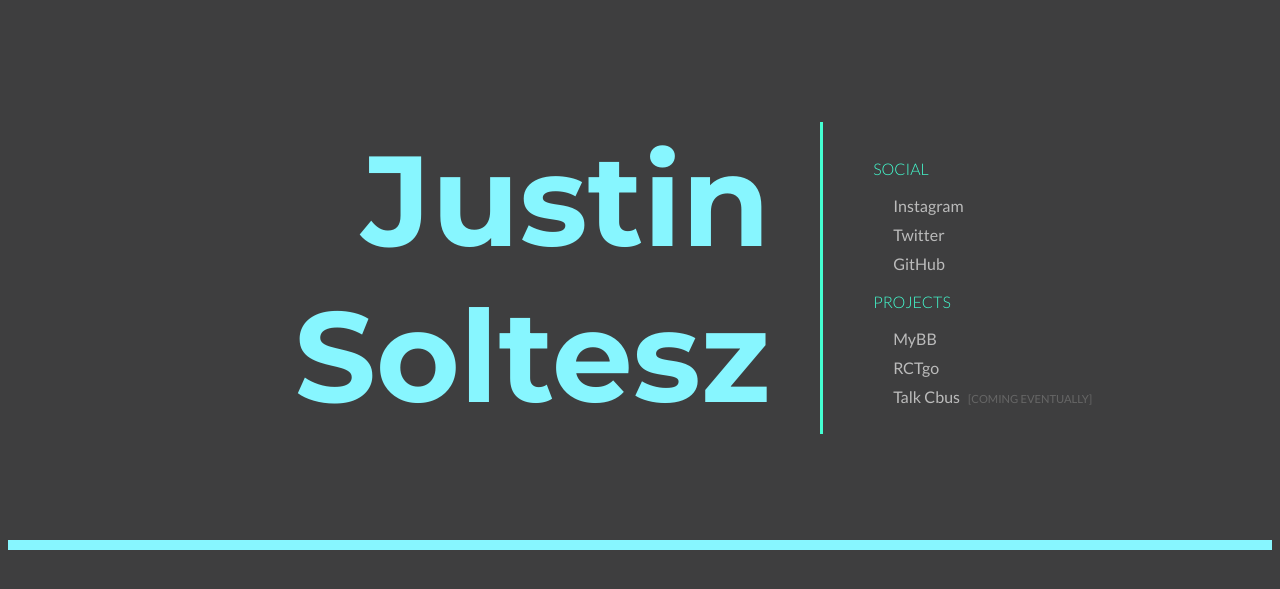
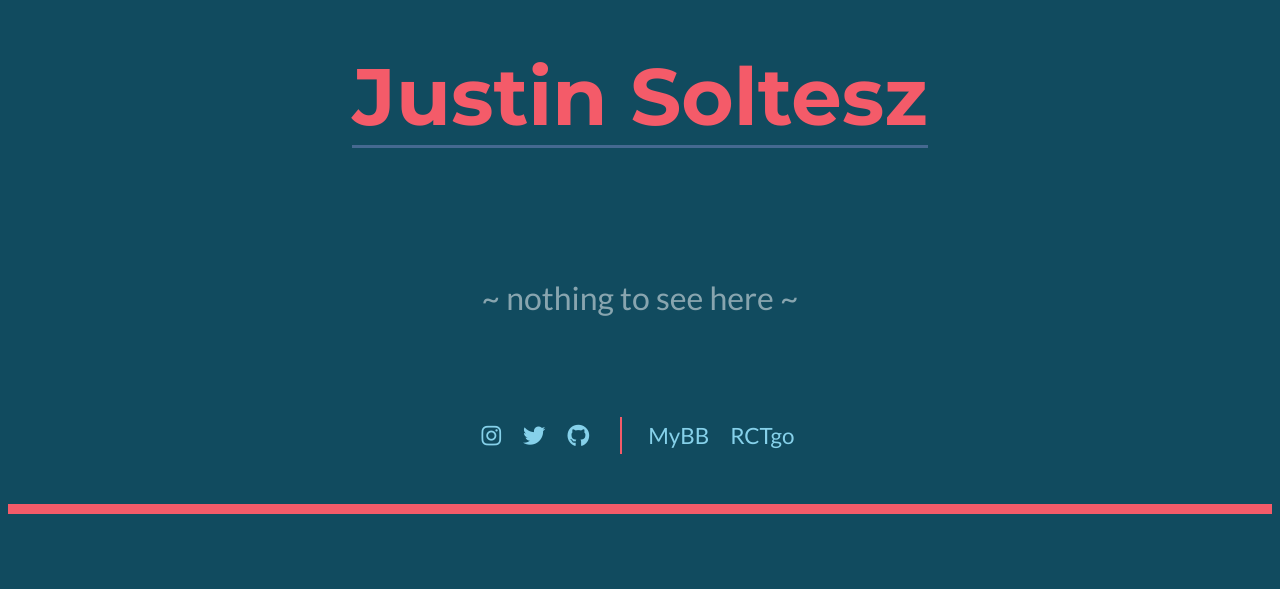
Before and after one commit to justinsoltesz/justinsoltesz.github.io, a Jekyll site: the page built from index.html, in a window 1280 px wide. Shown: the top 589 px of the page. Built offline with Jekyll 4.4.1, drawn with Linux system fonts in a browser that asks for light colours; nearby versions of some CDN libraries; Markdown is read by kramdown in place of the engine named in the settings.

Commit message:
just some updates

```diff
--- a/_layouts/plain.html
+++ b/_layouts/plain.html
@@ -16,6 +16,7 @@
     <meta name="viewport" content="width=device-width,initial-scale=1,user-scalable=yes">
     <link href="https://fonts.googleapis.com/css?family=Montserrat:700|Lato:300,400,700&display=swap" rel="stylesheet">
     <link rel="stylesheet" href="/assets/css/main.css">
+    <script src="https://kit.fontawesome.com/95d469bb25.js" crossorigin="anonymous"></script>
 </head>
 <body>
     <div id="container">
--- a/_sass/base/_colors.scss
+++ b/_sass/base/_colors.scss
@@ -1,12 +1,13 @@
-$color-primary: #87F6FF;
-$color-secondary: #44FFD2;
-$color-third: #EE4266;
-$color-fourth: #A2FAA3;
+$color-primary: #F45B69;
+$color-secondary: #456990;
+$color-third: #456990;
+$color-fourth: #E4FDE1;
 
-$color-background: #3E3E3F;
+$color-background: #114B5F;
 $color-background-accent: #ddd;
 
 $color-border: $color-secondary;
 
-$color-text-light: #eee;
+$color-text-light: #fff;
+$color-text-link: #86D1EA;
 $color-text-heading: $color-primary;
--- a/_sass/layout/_plain.scss
+++ b/_sass/layout/_plain.scss
@@ -1,17 +1,20 @@
 body {
-    background: $color-background;
+    background-color: $color-background;
+    // background-image: url("../images/columbus_sunrise2.jpg");
+    background-repeat: no-repeat;
+    background-size: cover;
     color: $color-text-light;
     font-family: $font-stack;
 }
 
 a:link,
 a:visited {
-    color: #bbb;
+    color: $color-text-link;
     text-decoration: none;
 }
 
 a:hover,
 a:active {
-    color: $color-secondary;
+    color: $color-fourth;
     text-decoration: none;
 }
--- a/_sass/pages/_index.scss
+++ b/_sass/pages/_index.scss
@@ -1,4 +1,5 @@
 .index {
+    // background-image: linear-gradient(top,rgba(0,0,0,0.3),rgba(0,0,0,1));
     padding: 0 10%;
     display: flex;
     justify-content: space-between;
@@ -7,25 +8,24 @@
     margin: 0 0 0.2em 0;
     border-bottom: 10px solid $color-primary;
 
-    @include bp-large {
-        flex-direction: row;
-        margin: 1em 0 0.2em 0;
-    }
+    // @include bp-large {
+    //     flex-direction: row;
+    //     margin: 1em 0 0.2em 0;
+    // }
 
     &__title {
-        font-size: 100px;
-        font-size: 10vw;
+        font-size: 5em;
         font-family: $font-stack-title;
         color: $color-text-heading;
         border-bottom: 3px solid $color-border;
+        margin: 40px 0 30px 0;
+    }
 
-        @include bp-large {
-            width: 70%;
-            border-right: 3px solid $color-border;
-            border-bottom: none;
-            padding-right: 50px;
-            text-align: right;
-        }
+    &__body {
+        text-align: center;
+        font-size: 2em;
+        opacity: 0.5;
+        margin: 100px 0;
     }
 
     &__major-link {
@@ -54,39 +54,67 @@
         color: $color-secondary;
         font-weight: 300;
         font-size: 1em;
+
+        &--hidden {
+            display: none;
+        }
     }
 
     &__nav {
         margin-bottom: 50px;
-
-        @include bp-large {
-            width: 30%;
-            padding-left: 50px;
-            margin: 0;
+        display: flex;
+        flex-direction: row;
+    }
 }
 
-        &__links {
+.nav {
+
+    &__section:first-child {
+
+        .links {
+            border-left: 0;
+            margin-left: 0;
+            padding-left: 0;
+        }
+    }
+}
+
+.links {
     list-style: none;
     margin: 0;
     padding: 0;
     display: flex;
-            flex-direction: column;
-            // justify-content: center;
-            // align-items: center;
-
-            @include bp-large {
-                align-items: left;
-                margin-left: 15px;
-            }
+    flex-direction: row;
+    font-size: 1.4em;
+    align-items: center;
+    border-left: 2px solid $color-primary;
+    margin-left: 20px;
+    padding-left: 20px;
 
     &__bit {
         display: block;
-                margin: 5px 0;
+        margin: 5px 15px 5px 6px;
+    }
 
     &__link {
         padding: 5px;
     }
+
+    &__icon {
+
     }
+
+    &__text {
+
+        &--hidden {
+            display: none;
+        }
+    }
+
+    &--social {
+
+        .links__bit {
+            margin: 5px 6px;
         }
     }
 }
--- a/index.html
+++ b/index.html
@@ -5,30 +5,41 @@ title: Justin Soltesz
 
 <article class="index">
     <h1 class="index__title">Justin Soltesz</h1>
-    <nav class="index__nav">
-        <h2 class="index__link-title">Social</h2>
-        <ul class="index__nav__links">
-            <li class="index__nav__links__bit">
-                <a href="https://instagram.com/justinsoltesz" class="index__nav__links__bit__link">Instagram</a>
+    <div class="index__body">~ nothing to see here ~</div>
+    <nav class="index__nav nav">
+        <div class="nav__section">
+            <h2 class="index__link-title index__link-title--hidden">Social</h2>
+            <ul class="links links--social">
+                <li class="links__bit">
+                    <a href="https://instagram.com/justinsoltesz" class="links__link" title="Instagram @justinsoltesz">
+                        <i class="fab fa-instagram links__icon"></i>
+                        <span class="links__text links__text--hidden">Instagram</span>
+                    </a>
                 </li>
-            <li class="index__nav__links__bit">
-                <a href="https://twitter.com/justinsoltesz" class="index__nav__links__bit__link">Twitter</a>
+                <li class="links__bit">
+                    <a href="https://twitter.com/justinsoltesz" class="links__link" title="Twitter @justinsoltesz">
+                        <i class="fab fa-twitter links__icon"></i>
+                        <span class="links__text links__text--hidden">Twitter</span>
+                    </a>
                 </li>
-            <li class="index__nav__links__bit">
-                <a href="https://github.com/justinsoltesz" class="index__nav__links__bit__link">GitHub</a>
+                <li class="links__bit">
+                    <a href="https://github.com/justinsoltesz" class="links__link" title="GitHub @justinsoltesz">
+                        <i class="fab fa-github links__icon"></i>
+                        <span class="links__text links__text--hidden">GitHub</span>
+                    </a>
                 </li>
             </ul>
-        <h2 class="index__link-title">Projects</h2>
-        <ul class="index__nav__links">
-            <li class="index__nav__links__bit">
+        </div>
+        <div class="nav__section">
+            <h2 class="index__link-title index__link-title--hidden">Projects</h2>
+            <ul class="links links--projects">
+                <li class="links__bit">
                     <a href="https://mybb.com" class="index__nav__links__bit__link">MyBB</a>
                 </li>
-            <li class="index__nav__links__bit">
+                <li class="links__bit">
                     <a href="https://rctgo.com" class="index__nav__links__bit__link">RCTgo</a>
                 </li>
-            <li class="index__nav__links__bit">
-                <a href="http://talkcbus.com" class="index__nav__links__bit__link">Talk Cbus</a> <span class="small-text">[coming eventually]</span>
-            </li>
             </ul>
+        </div>
     </nav>
 </article>
```
Lines whose indentation alone changed are shown as unchanged.
